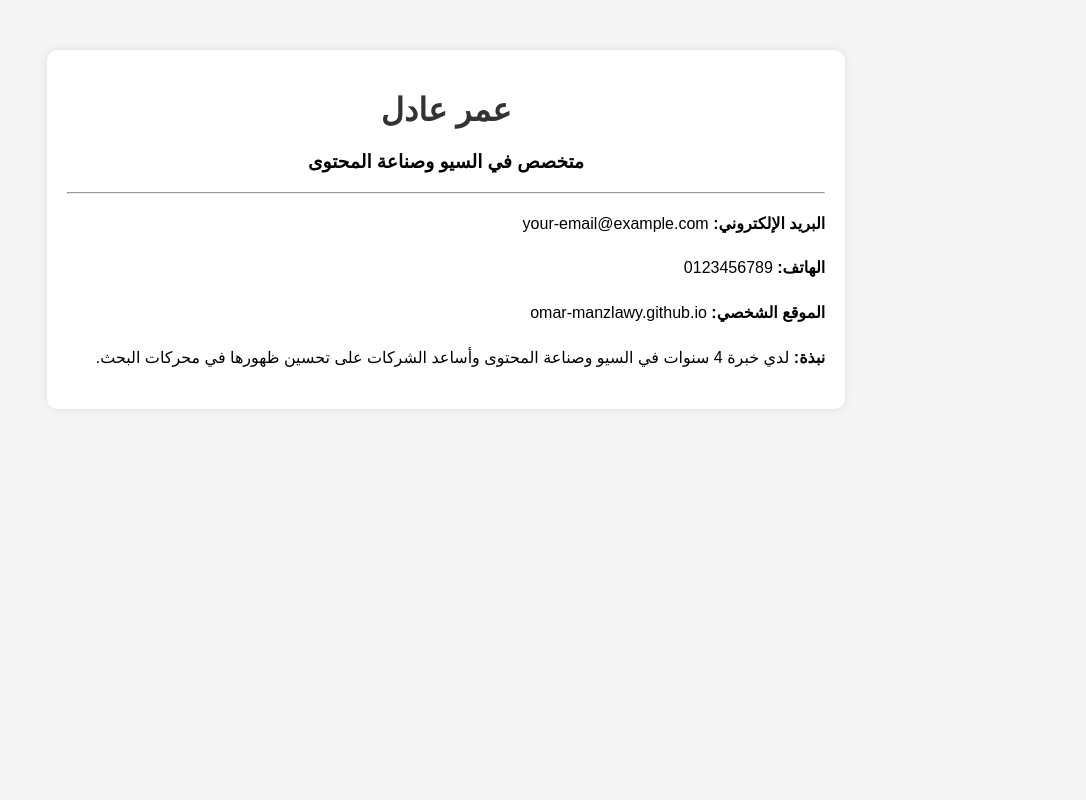
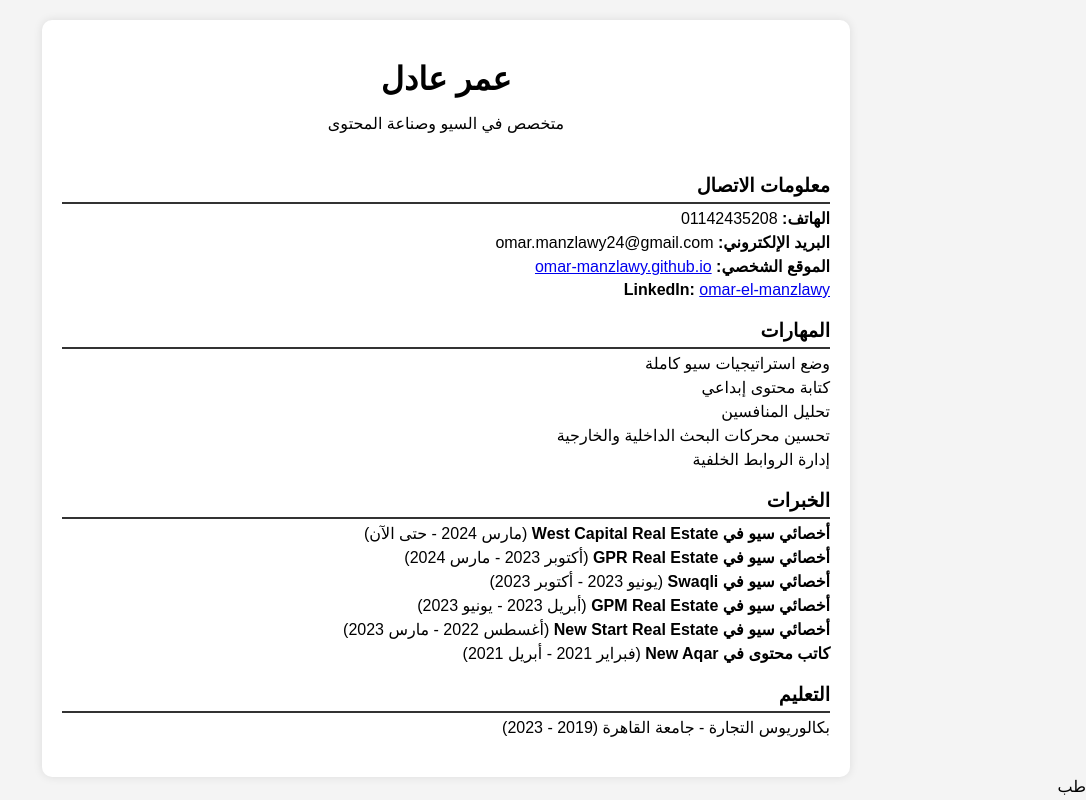
Before and after one commit to omar-manzlawy/omar-manzlawy.github.io, a plain HTML site: page index.html in a window 1280 px wide. Shown: the whole page, without its empty margins (194-1280 px from the left). Drawn offline with Linux system fonts and the light colour scheme.

Commit message:
تحديث السيرة الذاتية

```diff
--- a/index.html
+++ b/index.html
@@ -3,42 +3,82 @@
 <head>
     <meta charset="UTF-8">
     <meta name="viewport" content="width=device-width, initial-scale=1.0">
-    <title>عمر عادل - السيرة الذاتية</title>
+    <title>عمر عادل - متخصص في السيو</title>
     <style>
         body {
             font-family: Arial, sans-serif;
             direction: rtl;
-            text-align: center;
-            background-color: #f5f5f5;
+            text-align: right;
+            background-color: #f4f4f4;
+            margin: 0;
+            padding: 0;
         }
-        .cv-container {
+        .container {
             width: 60%;
-            margin: 50px auto;
+            margin: auto;
             background: white;
             padding: 20px;
+            box-shadow: 0 0 10px rgba(0, 0, 0, 0.1);
             border-radius: 10px;
-            box-shadow: 0 0 10px rgba(0, 0, 0, 0.1);
+            margin-top: 20px;
         }
-        h1 {
-            color: #333;
+        .header {
+            text-align: center;
+            padding: 20px;
         }
-        .info {
-            text-align: right;
-            line-height: 1.8;
+        .header h1 {
+            margin: 0;
+        }
+        .contact, .skills, .experience, .education {
+            margin-bottom: 20px;
+        }
+        .contact p, .skills p, .experience p, .education p {
+            margin: 5px 0;
+        }
+        .section-title {
+            font-size: 1.2em;
+            font-weight: bold;
+            border-bottom: 2px solid #333;
+            padding-bottom: 5px;
+            margin-bottom: 10px;
         }
     </style>
 </head>
 <body>
-    <div class="cv-container">
-        <h1>عمر عادل</h1>
-        <h3>متخصص في السيو وصناعة المحتوى</h3>
-        <hr>
-        <div class="info">
-            <p><strong>البريد الإلكتروني:</strong> your-email@example.com</p>
-            <p><strong>الهاتف:</strong> 0123456789</p>
-            <p><strong>الموقع الشخصي:</strong> omar-manzlawy.github.io</p>
-            <p><strong>نبذة:</strong> لدي خبرة 4 سنوات في السيو وصناعة المحتوى وأساعد الشركات على تحسين ظهورها في محركات البحث.</p>
+    <div class="container">
+        <div class="header">
+            <h1>عمر عادل</h1>
+            <p>متخصص في السيو وصناعة المحتوى</p>
+        </div>
+        <div class="contact">
+            <p class="section-title">معلومات الاتصال</p>
+            <p><strong>الهاتف:</strong> 01142435208</p>
+            <p><strong>البريد الإلكتروني:</strong> omar.manzlawy24@gmail.com</p>
+            <p><strong>الموقع الشخصي:</strong> <a href="https://omar-manzlawy.github.io">omar-manzlawy.github.io</a></p>
+            <p><strong>LinkedIn:</strong> <a href="https://www.linkedin.com/in/omar-el-manzlawy-b71993197/">omar-el-manzlawy</a></p>
+        </div>
+        <div class="skills">
+            <p class="section-title">المهارات</p>
+            <p>وضع استراتيجيات سيو كاملة</p>
+            <p>كتابة محتوى إبداعي</p>
+            <p>تحليل المنافسين</p>
+            <p>تحسين محركات البحث الداخلية والخارجية</p>
+            <p>إدارة الروابط الخلفية</p>
+        </div>
+        <div class="experience">
+            <p class="section-title">الخبرات</p>
+            <p><strong>أخصائي سيو في West Capital Real Estate</strong> (مارس 2024 - حتى الآن)</p>
+            <p><strong>أخصائي سيو في GPR Real Estate</strong> (أكتوبر 2023 - مارس 2024)</p>
+            <p><strong>أخصائي سيو في Swaqli</strong> (يونيو 2023 - أكتوبر 2023)</p>
+            <p><strong>أخصائي سيو في GPM Real Estate</strong> (أبريل 2023 - يونيو 2023)</p>
+            <p><strong>أخصائي سيو في New Start Real Estate</strong> (أغسطس 2022 - مارس 2023)</p>
+            <p><strong>كاتب محتوى في New Aqar</strong> (فبراير 2021 - أبريل 2021)</p>
+        </div>
+        <div class="education">
+            <p class="section-title">التعليم</p>
+            <p>بكالوريوس التجارة - جامعة القاهرة (2019 - 2023)</p>
         </div>
     </div>
 </body>
 </html>
+طب
```
